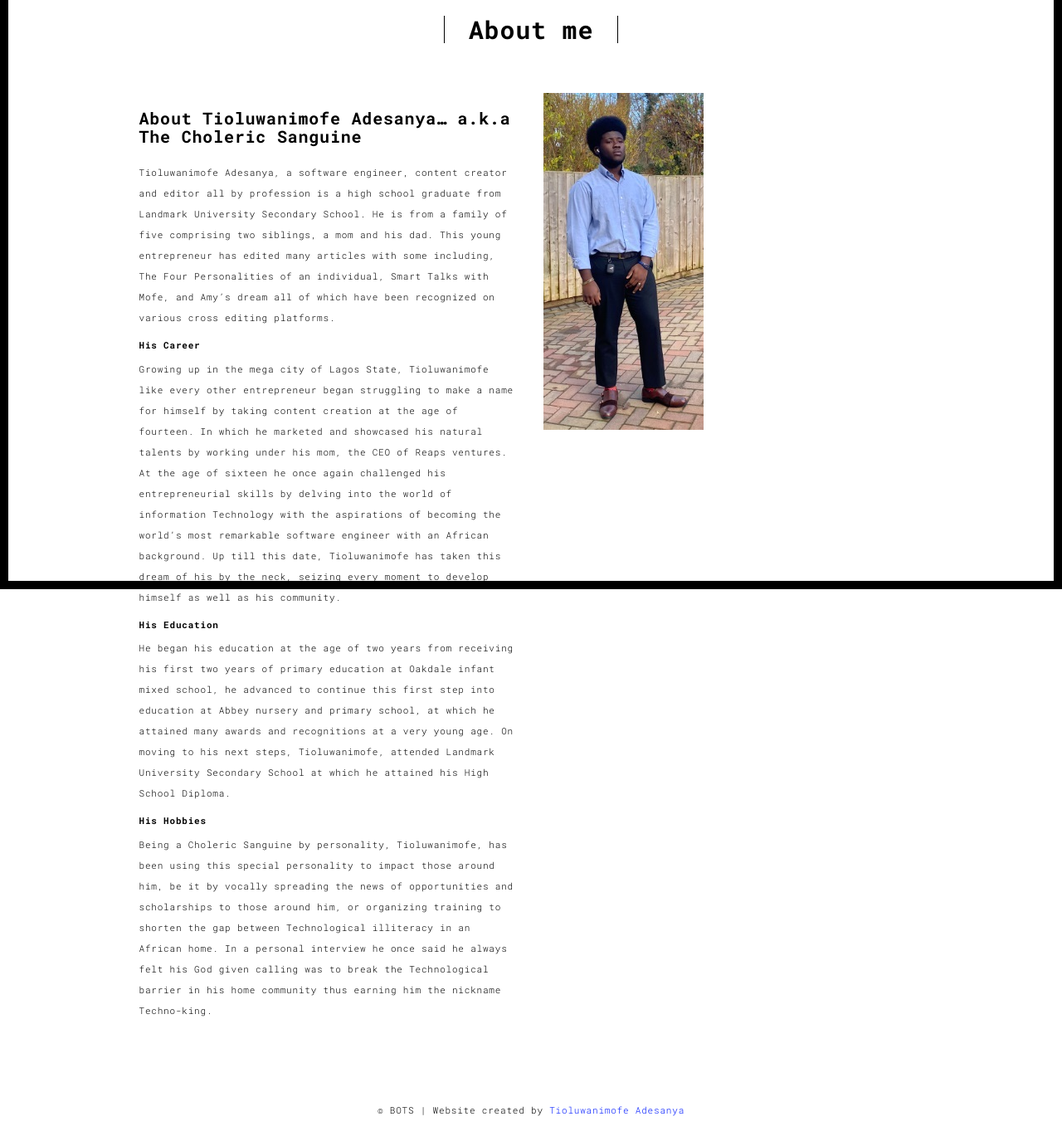
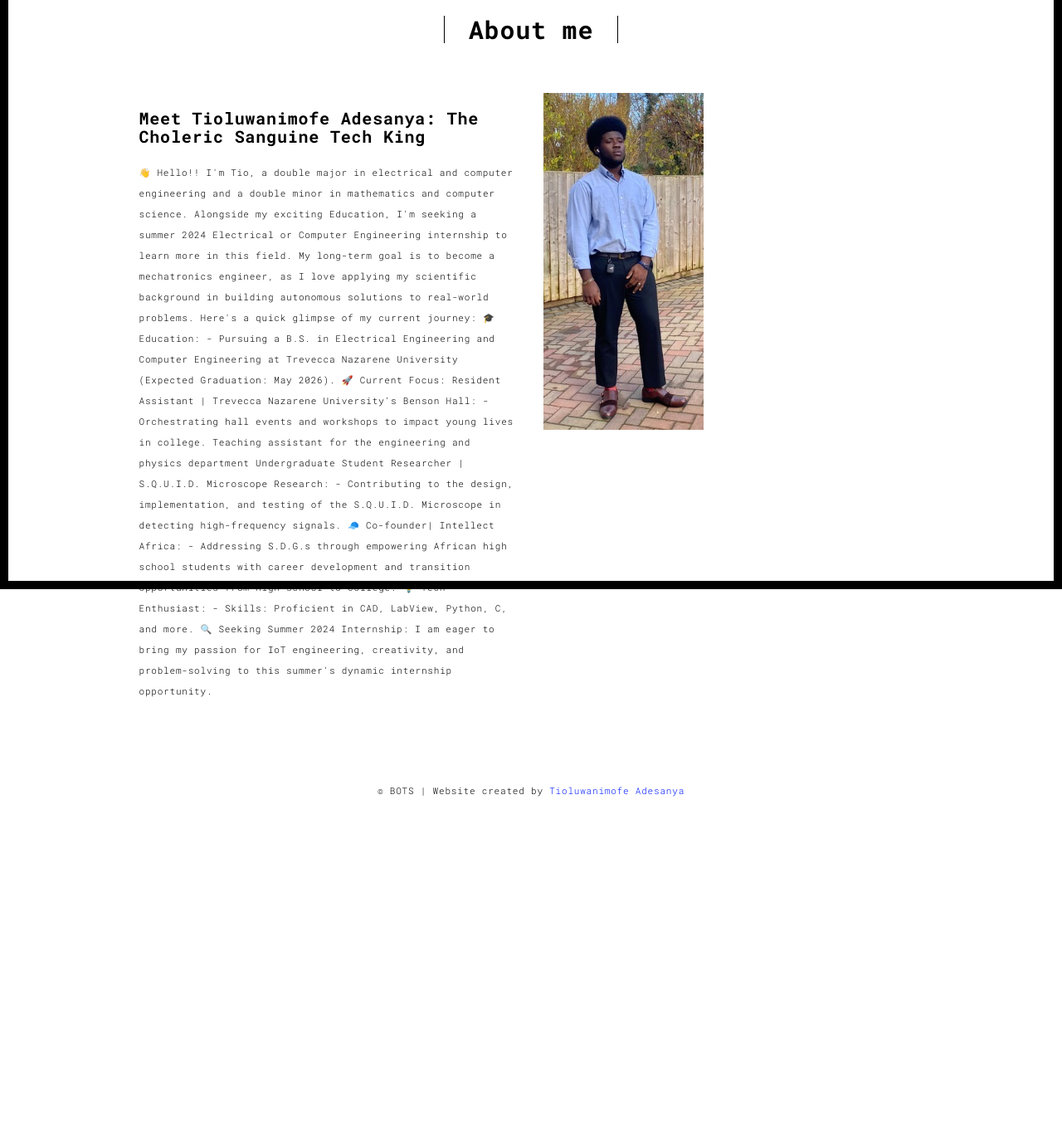
Before and after one commit to tioluwanimofe/porto, a Flask app: page /about.html in a window 1280 px wide. Shown: the part 90-1465 px from the top of the page at 83% size. After the commit the page ends 1050 px from the top, so only its background shows below. Run offline with Flask 2, Linux system fonts and the light colour scheme; some libraries are stand-ins or nearby versions.

Commit message:
Update about.html
Did lots of stuff

```diff
--- a/templates/about.html
+++ b/templates/about.html
@@ -63,40 +63,35 @@
             <div class="col-md-10 col-md-offset-1">
               <div class="row">
                 <div class="col-xs-12 col-md-6">
-                  <h3>About Tioluwanimofe Adesanya… a.k.a The Choleric Sanguine</h3>
-                  <p>Tioluwanimofe Adesanya, a software engineer, content
-                  creator and editor all by profession is a high school
-                  graduate from Landmark University Secondary School.
-                  He is from a family of five comprising two siblings, a
-                  mom and his dad. This young entrepreneur has edited
-                  many articles with some including, The Four
-                  Personalities of an individual, Smart Talks with Mofe, and Amy’s dream all of
-                  which have been recognized on various cross editing platforms.</p>
-                  <h4>His Career</h4>
-                  <p>Growing up in the mega city of Lagos State, Tioluwanimofe like every other
-                  entrepreneur began struggling to make a name for himself by taking content
-                  creation at the age of fourteen. In which he marketed and showcased his
-                  natural talents by working under his mom, the CEO of Reaps ventures. At the
-                  age of sixteen he once again challenged his entrepreneurial skills by delving
-                  into the world of information Technology with the aspirations of becoming
-                  the world’s most remarkable software engineer with an African background.
-                  Up till this date, Tioluwanimofe has taken this dream of his by the neck,
-                  seizing every moment to develop himself as well as his community.</p>
-                  <h4>His Education</h4>
-                  <p> He began his education at the age of two years from receiving
-                  his first two years of primary education at Oakdale infant mixed school, he
-                  advanced to continue this first step into education at Abbey nursery and
-                  primary school, at which he attained many awards and recognitions at a very
-                  young age. On moving to his next steps, Tioluwanimofe, attended Landmark
-                  University Secondary School at which he attained his High School Diploma.</p>
-                  <h4>His Hobbies</h4>
-                  <p>Being a Choleric Sanguine by personality, Tioluwanimofe, has been using this
-                  special personality to impact those around him, be it by vocally spreading the
-                  news of opportunities and scholarships to those around him, or organizing
-                  training to shorten the gap between Technological illiteracy in an African
-                  home. In a personal interview he once said he always felt his God given
-                  calling was to break the Technological barrier in his home community thus
-                  earning him the nickname Techno-king.</p>
+                  <h3> Meet Tioluwanimofe Adesanya: The Choleric Sanguine Tech King</h3>
+                  <p>👋 Hello!!
+
+ I'm Tio, a double major in electrical and computer engineering and a double minor in mathematics and computer science.
+Alongside my exciting Education, I'm seeking a summer 2024 Electrical or Computer Engineering internship to learn more in this field.
+My long-term goal is to become a mechatronics engineer, as I love applying my scientific background in building autonomous solutions to real-world problems.
+
+Here's a quick glimpse of my current journey:
+
+🎓 Education:
+- Pursuing a B.S. in Electrical Engineering and Computer Engineering at Trevecca Nazarene University (Expected Graduation: May 2026).
+
+🚀 Current Focus:
+Resident Assistant | Trevecca Nazarene University's Benson Hall:
+ - Orchestrating hall events and workshops to impact young lives in college.
+
+Teaching assistant for the engineering and physics department
+
+Undergraduate Student Researcher | S.Q.U.I.D. Microscope Research:
+ - Contributing to the design, implementation, and testing of the S.Q.U.I.D. Microscope in detecting high-frequency signals.
+
+🧢 Co-founder| Intellect Africa:
+ - Addressing S.D.G.s through empowering African high school students with career development and transition opportunities from high school to college.
+
+💡 Tech Enthusiast:
+- Skills: Proficient in CAD, LabView, Python, C, and more.
+
+🔍 Seeking Summer 2024 Internship:
+I am eager to bring my passion for IoT engineering, creativity, and problem-solving to this summer's dynamic internship opportunity.</p>
                 </div>
                 <div class="col-xs-12 col-md-6">
                   <img src="/static/assets/images/profile.jpg" class="img-responsive" alt="">
```
